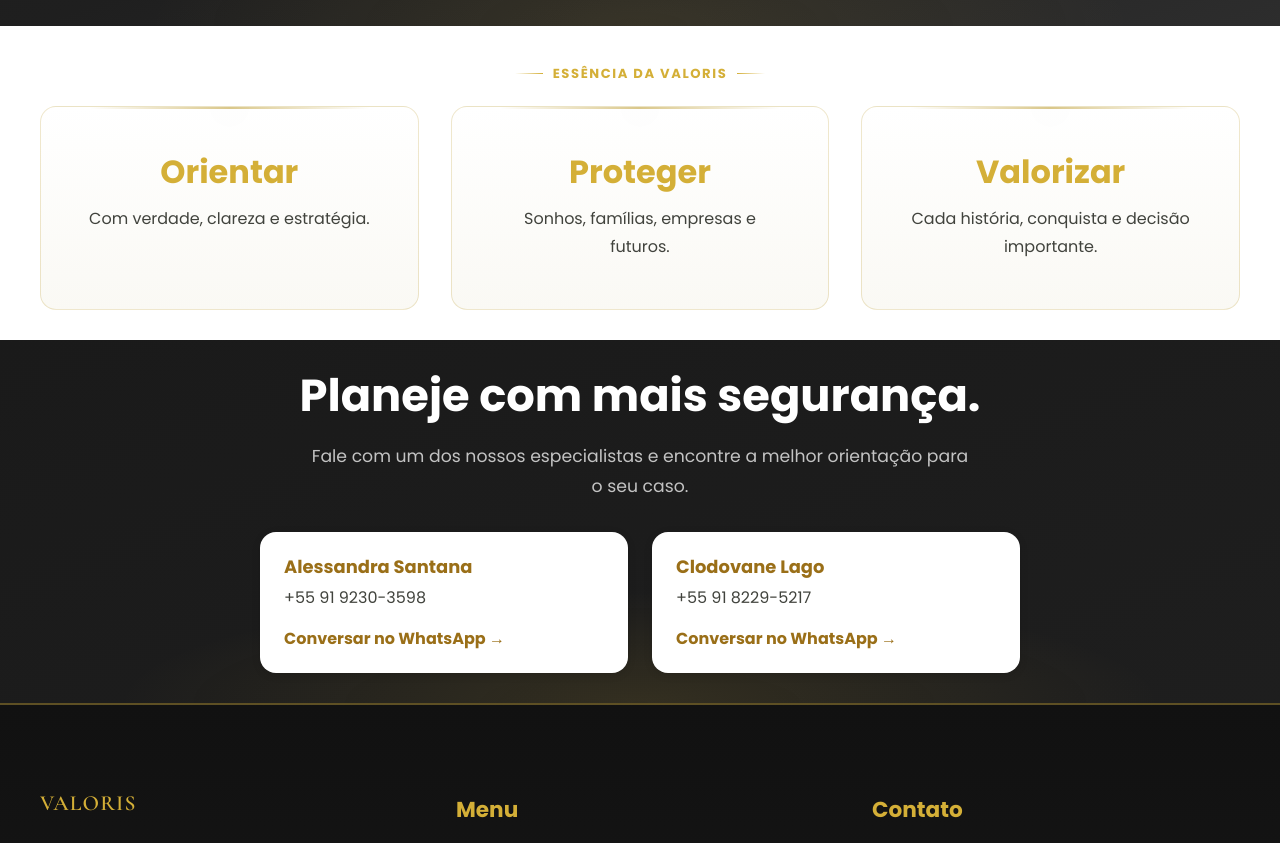
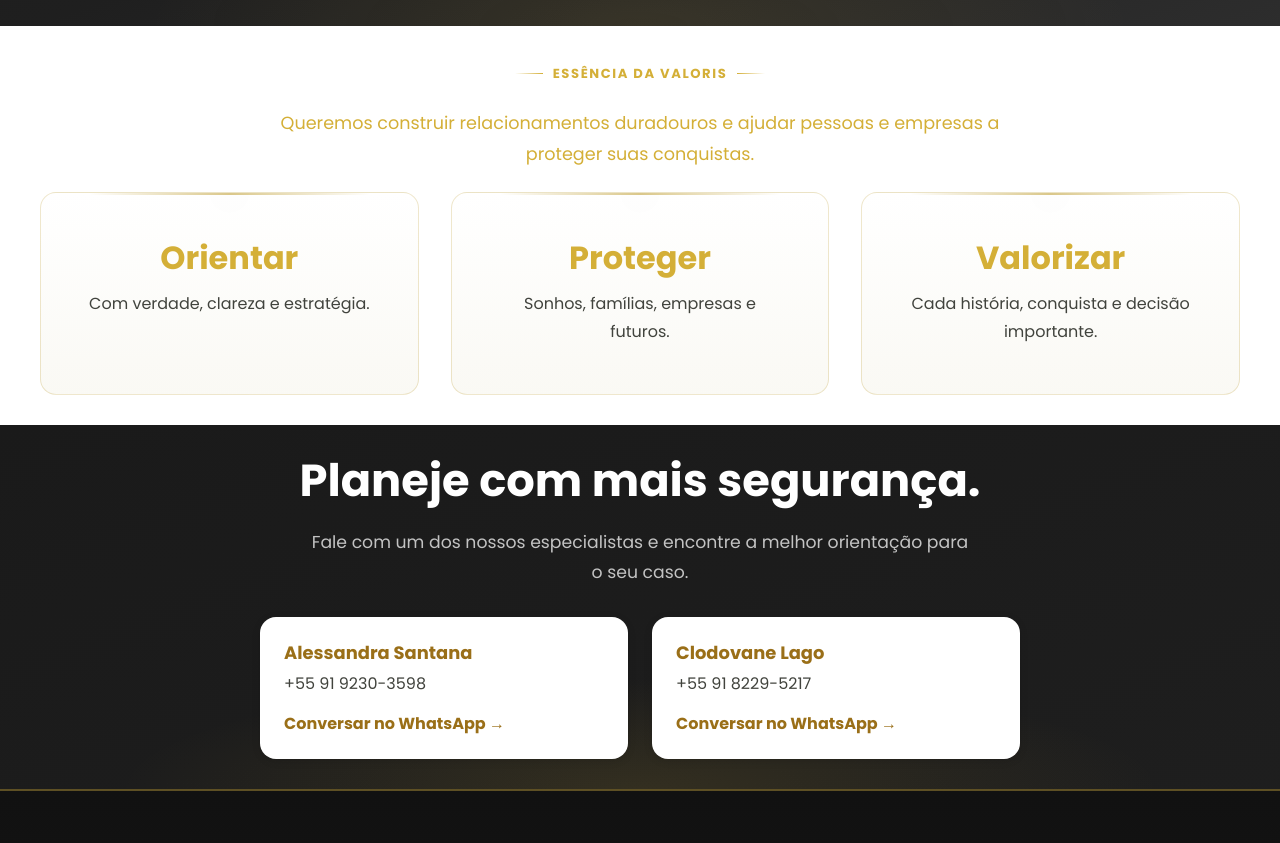
Before and after one commit to Covil-Works/Site-Valoris, a React (Vite) app: page / in a window 1280 px wide. Shown: the part 2973-3816 px from the top of the page. Built offline with nearby package versions, Linux system fonts and the light colour scheme; no server answers.

Commit message:
feat(home): add essence statement

```diff
--- a/src/pages/HomePage.jsx
+++ b/src/pages/HomePage.jsx
@@ -290,6 +290,9 @@ function HomePage() {
         <div className="container">
           <div className="section-header reveal">
             <div className="section-mark">Essência da Valoris</div>
+            <p className="essence-statement reveal">
+              Queremos construir relacionamentos duradouros e ajudar pessoas e empresas a proteger suas conquistas.
+            </p>
           </div>
 
           <div className="essence-grid">
@@ -306,6 +309,7 @@ function HomePage() {
               <p>Cada história, conquista e decisão importante.</p>
             </div>
           </div>
+
         </div>
       </section>
 
--- a/src/styles/home.css
+++ b/src/styles/home.css
@@ -910,6 +910,15 @@ body {
   line-height: 1.75;
 }
 
+.essence-statement {
+  max-width: 760px;
+  margin: var(--space-md) auto 0;
+  color: var(--gold-primary);
+  font-size: clamp(0.98rem, 1.6vw, 1.1rem);
+  line-height: 1.75;
+  text-wrap: pretty;
+}
+
 .cta {
   position: relative;
   overflow: hidden;
```
